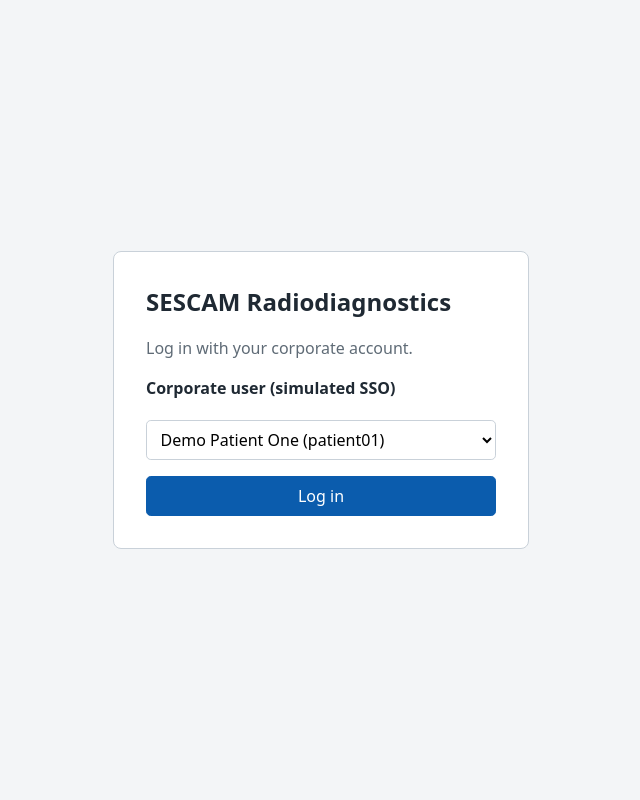
After one commit to celianunez/2026-ISO2-A1.04, a Spring Boot app: page / in a window 1280 px wide. The commit adds this page. Shown: the whole page, without its empty margins (319-959 px from the left). Run offline with Spring Boot 4, Linux system fonts and the light colour scheme.

Commit message:
feat(app): client shell
Login page with the simulated corporate SSO, menu by role with logout,
shared API client js/api.js (CSRF header, ApiError, 401 to login, 403
not allowed), menu registry js/menu.js, shared styles and the page
convention in static/README.md. The CU-18 page uses js/api.js and is in
the administrator menu. StaticClientIT checks that the client is public
and the API still needs a session.

Refs #40

Co-authored-by: orhankayadev <149197411+orhankayadev@users.noreply.github.com>

```diff
--- /dev/null
+++ b/radio-app/src/main/resources/static/css/app.css
@@ -0,0 +1,114 @@
+/* Shared styles of the client (F-3). Plain CSS, no framework. Pages may add their own small <style>. */
+
+:root {
+    --text: #1f2933;
+    --muted: #5f6b76;
+    --border: #c9d1d9;
+    --surface: #ffffff;
+    --background: #f3f5f7;
+    --accent: #0b5cad;
+    --accent-dark: #084985;
+    --error: #b42318;
+    font: 1rem/1.5 system-ui, -apple-system, "Segoe UI", sans-serif;
+    color: var(--text);
+    background: var(--background);
+}
+
+* { box-sizing: border-box; }
+
+body { margin: 0; }
+
+h1 { font-size: 1.5rem; margin: 0 0 1rem; }
+
+a { color: var(--accent); }
+
+label { display: block; font-weight: 600; margin-bottom: .25rem; }
+
+input, select, textarea, button { font: inherit; }
+
+input, select, textarea {
+    width: 100%;
+    padding: .45rem .6rem;
+    border: 1px solid var(--border);
+    border-radius: .3rem;
+    background: var(--surface);
+}
+
+button {
+    padding: .45rem 1rem;
+    border: 1px solid var(--accent);
+    border-radius: .3rem;
+    background: var(--accent);
+    color: #fff;
+    cursor: pointer;
+}
+
+button:hover:not(:disabled) { background: var(--accent-dark); }
+
+button.secondary { background: transparent; color: var(--accent); }
+
+button.secondary:hover:not(:disabled) { background: #e8f0f9; }
+
+button:disabled { opacity: .6; cursor: default; }
+
+:focus-visible { outline: 3px solid #f2b705; outline-offset: 2px; }
+
+[hidden] { display: none !important; }
+
+.muted { color: var(--muted); }
+
+.status:empty { display: none; }
+
+.status { margin: 1rem 0; }
+
+[role="alert"].status { color: var(--error); }
+
+/* Top bar of the pages after login. */
+.topbar {
+    display: flex;
+    align-items: center;
+    gap: 1rem;
+    padding: .6rem 1.5rem;
+    background: var(--surface);
+    border-bottom: 1px solid var(--border);
+}
+
+.topbar .brand { font-weight: 700; margin-right: auto; }
+
+.topbar .user { color: var(--muted); }
+
+.page { max-width: 60rem; margin: 2rem auto; padding: 0 1.5rem; }
+
+/* Menu of app.html. */
+.menu {
+    display: grid;
+    grid-template-columns: repeat(auto-fill, minmax(15rem, 1fr));
+    gap: 1rem;
+    padding: 0;
+    list-style: none;
+}
+
+.menu a {
+    display: block;
+    padding: 1rem;
+    border: 1px solid var(--border);
+    border-radius: .4rem;
+    background: var(--surface);
+    font-weight: 600;
+    text-decoration: none;
+}
+
+.menu a:hover { border-color: var(--accent); }
+
+/* Login page. */
+body.login { display: grid; place-items: center; min-height: 100vh; padding: 1rem; }
+
+.card {
+    width: min(26rem, 100%);
+    padding: 2rem;
+    border: 1px solid var(--border);
+    border-radius: .5rem;
+    background: var(--surface);
+}
+
+.card form { display: grid; gap: 1rem; }
--- a/radio-app/src/main/resources/static/cu-18/cu-18.js
+++ b/radio-app/src/main/resources/static/cu-18/cu-18.js
@@ -119,7 +119,7 @@ export async function startRolesPage(document, request, confirmChange = message
     }
 }
 
-/** Fictitious transport for exercising the draft until the shared F-3 API client lands. */
+/** Fictitious transport to try the page without a server (`?demo=admin` or `?demo=patient`). */
 export function createDemoRequest(sessionRole = 'ADMINISTRATOR') {
     const users = [
         {id: 'patient01', displayName: 'Demo Patient One', active: true, roles: ['PATIENT']},
@@ -155,6 +155,7 @@ if (typeof document !== 'undefined') {
     if (demo === 'admin' || demo === 'patient') {
         startRolesPage(document, createDemoRequest(demo === 'admin' ? 'ADMINISTRATOR' : 'PATIENT'));
     } else {
-        document.getElementById('roles-status').textContent = 'The shared session client is not available yet.';
+        // Dynamic import, so the unit test (which loads this file alone) does not need api.js.
+        import('../js/api.js').then(({request}) => startRolesPage(document, request));
     }
 }
--- a/radio-app/src/main/resources/static/cu-18/index.html
+++ b/radio-app/src/main/resources/static/cu-18/index.html
@@ -14,6 +14,7 @@
 </head>
 <body>
     <main>
+        <p><a href="../app.html">Back to menu</a></p>
         <h1>Roles and permissions</h1>
         <p id="roles-status" role="status" aria-live="polite">Loading…</p>
         <section id="roles-admin" aria-label="User accounts" hidden>
--- /dev/null
+++ b/radio-app/src/main/resources/static/index.html
@@ -0,0 +1,33 @@
+<!doctype html>
+<html lang="en">
+<head>
+    <meta charset="utf-8">
+    <meta name="viewport" content="width=device-width, initial-scale=1">
+    <title>Log in · SESCAM Radiodiagnostics</title>
+    <link rel="stylesheet" href="css/app.css">
+</head>
+<body class="login">
+    <main class="card">
+        <h1>SESCAM Radiodiagnostics</h1>
+        <p class="muted">Log in with your corporate account.</p>
+        <form id="login-form">
+            <!-- Simulated corporate SSO (D-27): the fictitious users of SimulatedSsoGateway, token = "token-" + id. -->
+            <label for="login-user">Corporate user (simulated SSO)</label>
+            <select id="login-user" name="user" required>
+                <option value="patient01">Demo Patient One (patient01)</option>
+                <option value="patient02">Demo Patient Two (patient02)</option>
+                <option value="physician01">Demo Physician One (physician01)</option>
+                <option value="physician02">Demo Physician Two (physician02)</option>
+                <option value="admissions01">Demo Admissions One (admissions01)</option>
+                <option value="admin01">Demo Administrator (admin01)</option>
+                <option value="physicianadmin01">Demo Physician Administrator (physicianadmin01)</option>
+                <option value="norole01">Demo No Role (norole01)</option>
+                <option value="expired">Expired SSO session (test)</option>
+            </select>
+            <button id="login-submit" type="submit">Log in</button>
+        </form>
+        <p id="login-status" class="status" role="alert" aria-live="assertive"></p>
+    </main>
+    <script type="module" src="js/login.js"></script>
+</body>
+</html>
--- /dev/null
+++ b/radio-app/src/main/resources/static/js/api.js
@@ -0,0 +1,154 @@
+/**
+ * Shared client of the REST API (F-3). Every page imports it (`../js/api.js` from `cu-nn/`).
+ *
+ * - The session cookie travels on its own (same origin).
+ * - POST, PUT, PATCH and DELETE send the CSRF token: the value of the `XSRF-TOKEN` cookie in the `X-XSRF-TOKEN`
+ *   header (the server renews it on login and clears it on logout).
+ * - Errors become an {@link ApiError} with the `{ error, message }` of the server.
+ * - 401: the session is over, so the browser goes to the login page (unless the caller turns it off).
+ * - 403: the error carries the "not allowed" message, for the page to show it.
+ *
+ * No business logic here: pages show data and send what the user typed; the server decides.
+ */
+
+export const LOGIN_PAGE = '/index.html';
+export const MENU_PAGE = '/app.html';
+
+const CSRF_COOKIE = 'XSRF-TOKEN';
+const CSRF_HEADER = 'X-XSRF-TOKEN';
+const UNSAFE_METHODS = new Set(['POST', 'PUT', 'PATCH', 'DELETE']);
+
+const DEFAULT_MESSAGES = Object.freeze({
+    0: 'The server cannot be reached. Check the connection and try again.',
+    401: 'Your session has ended. Log in again.',
+    403: 'You are not allowed to do this.',
+    404: 'Not found.',
+    503: 'The service is not available, try again later.',
+});
+
+/** An answer of the API that is not 2xx (or no answer at all: `status` 0). */
+export class ApiError extends Error {
+    /**
+     * @param {number} status  HTTP status, 0 when the server could not be reached
+     * @param {string} error   machine code of the server (`invalid_token`, `forbidden`…)
+     * @param {string} message text for the user
+     */
+    constructor(status, error, message) {
+        super(message);
+        this.name = 'ApiError';
+        this.status = status;
+        this.error = error;
+    }
+}
+
+/**
+ * Value of a cookie, or `null`.
+ *
+ * @param {string} name
+ * @param {string} [cookies] the `document.cookie` string
+ */
+export function readCookie(name, cookies = globalThis.document?.cookie ?? '') {
+    for (const pair of cookies.split(';')) {
+        const separator = pair.indexOf('=');
+        if (separator < 0) continue;
+        if (pair.slice(0, separator).trim() === name) {
+            return decodeURIComponent(pair.slice(separator + 1).trim());
+        }
+    }
+    return null;
+}
+
+/** Sends the browser to the login page. `ended` adds the "session ended" notice. */
+export function goToLogin(ended = true) {
+    window.location.assign(ended ? LOGIN_PAGE + '?ended=1' : LOGIN_PAGE);
+}
+
+/**
+ * Calls the API and returns the JSON of the answer (`undefined` for an empty answer, such as 204).
+ *
+ * @param {string} path            for example `/api/users?query=ann`
+ * @param {object} [options]
+ * @param {string} [options.method]          GET by default
+ * @param {*}      [options.body]            sent as JSON
+ * @param {boolean} [options.redirectOn401]  true by default: a 401 sends the browser to the login page
+ * @returns {Promise<*>}
+ * @throws {ApiError} on any answer that is not 2xx
+ */
+export async function request(path, {method = 'GET', body, redirectOn401 = true} = {}) {
+    const verb = method.toUpperCase();
+    const headers = {Accept: 'application/json'};
+    if (body !== undefined) headers['Content-Type'] = 'application/json';
+    if (UNSAFE_METHODS.has(verb)) {
+        const token = readCookie(CSRF_COOKIE);
+        if (token) headers[CSRF_HEADER] = token;
+    }
+
+    let response;
+    try {
+        response = await fetch(path, {
+            method: verb,
+            headers,
+            body: body === undefined ? undefined : JSON.stringify(body),
+            credentials: 'same-origin',
+        });
+    } catch {
+        throw new ApiError(0, 'unreachable', DEFAULT_MESSAGES[0]);
+    }
+
+    if (response.ok) {
+        const text = response.status === 204 ? '' : await response.text();
+        return text ? JSON.parse(text) : undefined;
+    }
+
+    const payload = await response.json().catch(() => ({}));
+    const error = new ApiError(response.status, payload.error || 'http_' + response.status,
+        payload.message || DEFAULT_MESSAGES[response.status] || 'The request could not be completed.');
+    if (response.status === 401 && redirectOn401) goToLogin();
+    throw error;
+}
+
+/**
+ * Logs in with a token of the corporate SSO (simulated: `token-<userId>`).
+ *
+ * @returns {Promise<{id: string, displayName: string, roles: string[]}>}
+ * @throws {ApiError} 401 `invalid_token`, 403 `no_role`, 503 `sso_unavailable`
+ */
+export function login(token) {
+    return request('/api/auth/login', {method: 'POST', body: {token}, redirectOn401: false});
+}
+
+/**
+ * The user of the session.
+ *
+ * @param {object} [options] `{ redirectOn401 }`, true by default
+ * @returns {Promise<{id: string, displayName: string, roles: string[]}>}
+ */
+export function currentUser({redirectOn401 = true} = {}) {
+    return request('/api/auth/me', {redirectOn401});
+}
+
+/** Ends the session and goes to the login page. */
+export async function logout() {
+    await request('/api/auth/logout', {method: 'POST', redirectOn401: false});
+    goToLogin(false);
+}
+
+/** True when the user has at least one of the roles. */
+export function hasAnyRole(user, roles) {
+    return roles.some(role => user.roles.includes(role));
+}
+
+/**
+ * For the pages of the use cases: the user of the session, checked against the roles of the page. Without a session
+ * the browser goes to the login page; with none of the roles it throws a 403 {@link ApiError}. This only hides the
+ * page: the server checks the permission again on every call.
+ *
+ * @param {string[]} roles the roles that may use the page
+ */
+export async function requireUser(roles) {
+    const user = await currentUser();
+    if (!hasAnyRole(user, roles)) {
+        throw new ApiError(403, 'forbidden', DEFAULT_MESSAGES[403]);
+    }
+    return user;
+}
--- /dev/null
+++ b/radio-app/src/main/resources/static/js/login.js
@@ -0,0 +1,38 @@
+/** Login page (F-3, CU-20-C): simulated corporate SSO. */
+import {MENU_PAGE, currentUser, login} from './api.js';
+
+const SSO_TOKEN_PREFIX = 'token-';
+
+const form = document.getElementById('login-form');
+const user = document.getElementById('login-user');
+const submit = document.getElementById('login-submit');
+const status = document.getElementById('login-status');
+
+function showError(error) {
+    status.textContent = error.message || 'The login could not be completed.';
+}
+
+form.addEventListener('submit', async event => {
+    event.preventDefault();
+    submit.disabled = true;
+    status.textContent = '';
+    try {
+        await login(SSO_TOKEN_PREFIX + user.value);
+        window.location.assign(MENU_PAGE);
+    } catch (error) {
+        showError(error);
+        submit.disabled = false;
+    }
+});
+
+if (new URLSearchParams(window.location.search).has('ended')) {
+    status.textContent = 'Your session has ended. Log in again.';
+}
+
+// Already logged in (for example, the login page opened in a new tab): straight to the menu.
+try {
+    await currentUser({redirectOn401: false});
+    window.location.replace(MENU_PAGE);
+} catch {
+    // No session: stay on the login page.
+}
```
Also changed, not shown: radio-app/src/main/resources/static/app.html (added, +24 -0 lines), radio-app/src/main/resources/static/js/app.js (added, +56 -0 lines), radio-app/src/main/resources/static/js/menu.js (added, +16 -0 lines), CHANGELOG.md, radio-app/src/main/resources/static/README.md (added), 1 other file.
